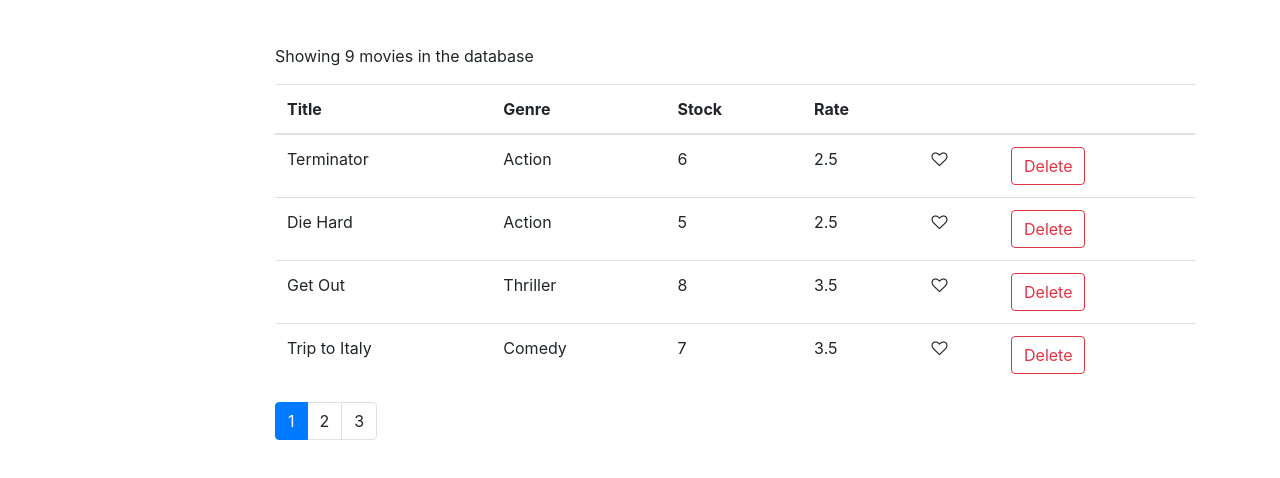
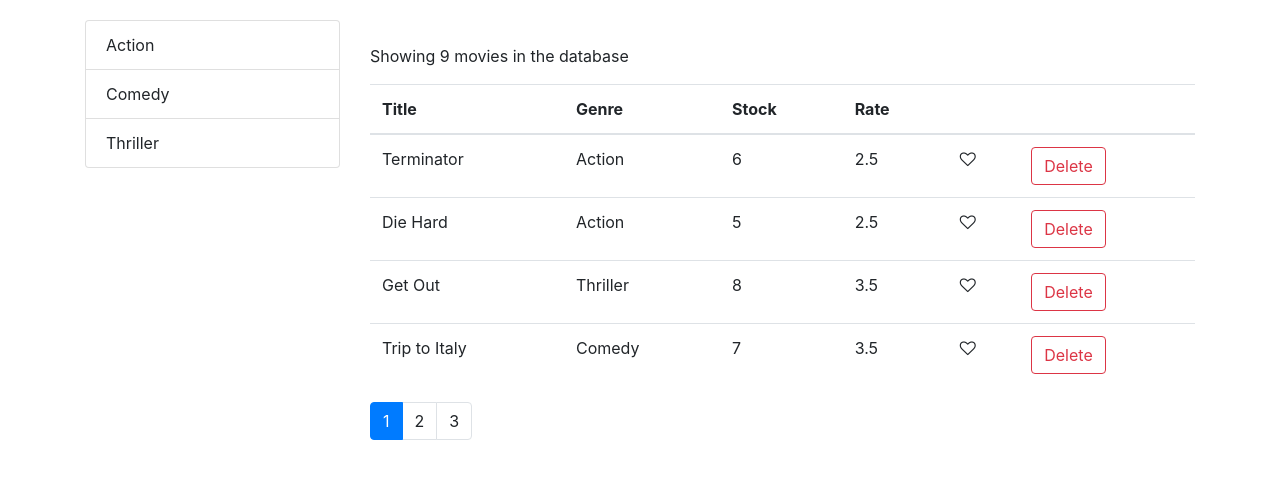
Before and after one commit to DevWaweru/simple-react-movie-db, a React (Create React App) app: page / in a window 1280 px wide. Shown: the top 478 px of the page. Built offline with nearby package versions, Linux system fonts and the light colour scheme.

Commit message:
- Add default list group props to handle how props are fetched. We can add custom variables in this fetch

```diff
--- a/src/components/common/listGroup.jsx
+++ b/src/components/common/listGroup.jsx
@@ -1,7 +1,20 @@
-import React from 'react';
+import React from "react";
 
-const ListGroup = () => {
-    return ( null );
-}
+const ListGroup = props => {
+  const { items, textProperty, valueProperty } = props;
+  return (
+    <ul className="list-group">
+      {items.map(item => (
+        <li key={item[valueProperty]} className="list-group-item">
+          {item[textProperty]}
+        </li>
+      ))}
+    </ul>
+  );
+};
 
+ListGroup.defaultProps = {
+    textProperty: 'name',
+    valueProperty: '_id'
+};
 export default ListGroup;
--- a/src/components/movies.jsx
+++ b/src/components/movies.jsx
@@ -47,10 +47,12 @@
       <React.Fragment>
         <div className="container">
           <div className="row">
-            <div className="col-2">
+            <div className="col-3">
               <ListGroup
                 items={this.state.genres}
                 onItemSelect={this.handleGenreSelect}
+                // textProperty='name'
+                // valueProperty='_id'
               />
             </div>
             <div className="col">
```
